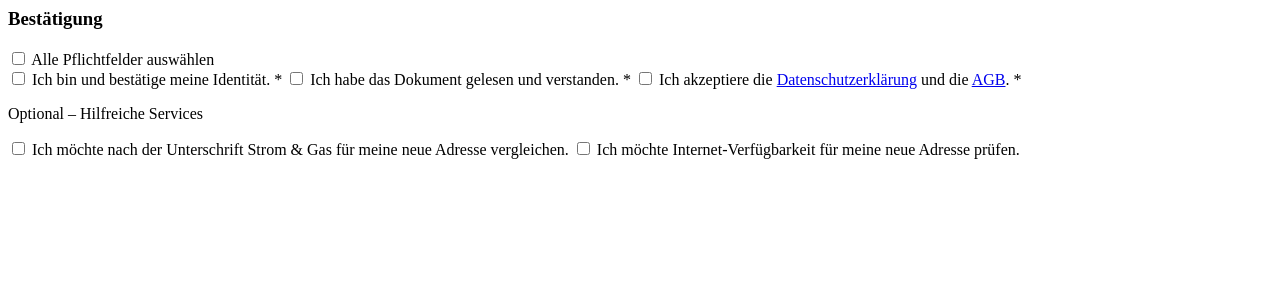
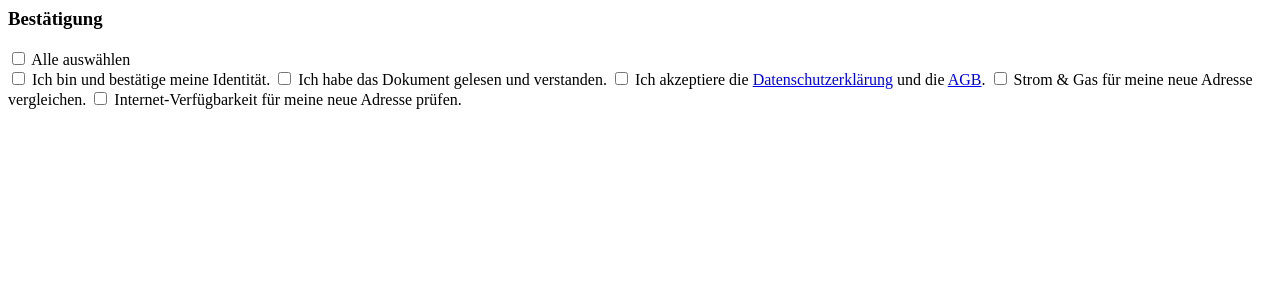
Before and after one commit to halamzief/casasign, a Python web app: template src/templates/partials/consent_inline.html in a window 1280 px wide. Shown: the top 300 px of the page. Run offline with Jinja, Linux system fonts and the light colour scheme; the template is opened without the code that fills it, so the values that code supplies are empty.

Commit message:
fix: select-all checks optional consents, blend optional into list
- "Alle auswählen" now checks all 5 consents (required + optional)
- Removed separate "Optional" section header and border divider
- Optional items blended into same list with slightly muted text
- Removed red asterisk markers from required items (unnecessary noise)

Co-Authored-By: Claude Opus 4.6 (1M context) <noreply@anthropic.com>

```diff
--- a/src/templates/partials/consent_inline.html
+++ b/src/templates/partials/consent_inline.html
@@ -4,18 +4,20 @@
         Bestätigung
     </h3>
 
-    <!-- Select All (required only) -->
+    <!-- Select All (checks everything including optional) -->
     <label class="flex items-center gap-3 cursor-pointer pb-3 mb-3 border-b border-slate-100">
         <input type="checkbox"
             class="w-4 h-4 rounded border-slate-300 text-amber-500 focus:ring-amber-400 focus:ring-offset-0"
-            :checked="identityConfirmed && contractReviewed && datenschutzAccepted"
+            :checked="identityConfirmed && contractReviewed && datenschutzAccepted && energySignupConsent && internetSignupConsent"
             @change="identityConfirmed = $event.target.checked;
                      contractReviewed = $event.target.checked;
-                     datenschutzAccepted = $event.target.checked;">
-        <span class="text-sm font-medium text-slate-600">Alle Pflichtfelder auswählen</span>
+                     datenschutzAccepted = $event.target.checked;
+                     energySignupConsent = $event.target.checked;
+                     internetSignupConsent = $event.target.checked;">
+        <span class="text-sm font-medium text-slate-600">Alle auswählen</span>
     </label>
 
-    <!-- Required Consents -->
+    <!-- Consents -->
     <div class="space-y-3">
         <!-- 1. Identity Confirmation -->
         <label class="flex items-start gap-3 cursor-pointer">
@@ -23,7 +25,7 @@
                 class="w-4 h-4 mt-0.5 rounded border-slate-300 text-amber-500 focus:ring-amber-400 focus:ring-offset-0">
             <span class="text-sm text-slate-600 leading-relaxed">
                 Ich bin <strong class="text-slate-800" x-text="contractData.signer_name"></strong>
-                und bestätige meine Identität. <span class="text-red-400">*</span>
+                und bestätige meine Identität.
             </span>
         </label>
 
@@ -32,7 +34,7 @@
             <input type="checkbox" x-model="contractReviewed"
                 class="w-4 h-4 mt-0.5 rounded border-slate-300 text-amber-500 focus:ring-amber-400 focus:ring-offset-0">
             <span class="text-sm text-slate-600 leading-relaxed">
-                Ich habe das Dokument gelesen und verstanden. <span class="text-red-400">*</span>
+                Ich habe das Dokument gelesen und verstanden.
             </span>
         </label>
 
@@ -44,30 +46,26 @@
                 Ich akzeptiere die
                 <a href="/datenschutz" target="_blank" class="text-amber-600 hover:text-amber-700 underline underline-offset-2">Datenschutzerklärung</a>
                 und die
-                <a href="/agb" target="_blank" class="text-amber-600 hover:text-amber-700 underline underline-offset-2">AGB</a>. <span class="text-red-400">*</span>
+                <a href="/agb" target="_blank" class="text-amber-600 hover:text-amber-700 underline underline-offset-2">AGB</a>.
             </span>
         </label>
-    </div>
 
-    <!-- Optional Service Consents -->
-    <div class="mt-4 pt-4 border-t border-slate-100">
-        <p class="text-xs font-medium text-slate-400 uppercase tracking-wider mb-3">Optional – Hilfreiche Services</p>
-        <div class="space-y-2.5">
+        <!-- 4. Energy comparison (optional, blended in) -->
         <label class="flex items-start gap-3 cursor-pointer">
             <input type="checkbox" x-model="energySignupConsent"
                 class="w-4 h-4 mt-0.5 rounded border-slate-300 text-amber-500 focus:ring-amber-400 focus:ring-offset-0">
             <span class="text-sm text-slate-500 leading-relaxed">
-                    Ich möchte nach der Unterschrift Strom &amp; Gas für meine neue Adresse vergleichen.
+                Strom &amp; Gas für meine neue Adresse vergleichen.
             </span>
         </label>
 
+        <!-- 5. Internet check (optional, blended in) -->
         <label class="flex items-start gap-3 cursor-pointer">
             <input type="checkbox" x-model="internetSignupConsent"
                 class="w-4 h-4 mt-0.5 rounded border-slate-300 text-amber-500 focus:ring-amber-400 focus:ring-offset-0">
             <span class="text-sm text-slate-500 leading-relaxed">
-                    Ich möchte Internet-Verfügbarkeit für meine neue Adresse prüfen.
+                Internet-Verfügbarkeit für meine neue Adresse prüfen.
             </span>
         </label>
     </div>
 </div>
-</div>
```
Lines whose indentation alone changed are shown as unchanged.
